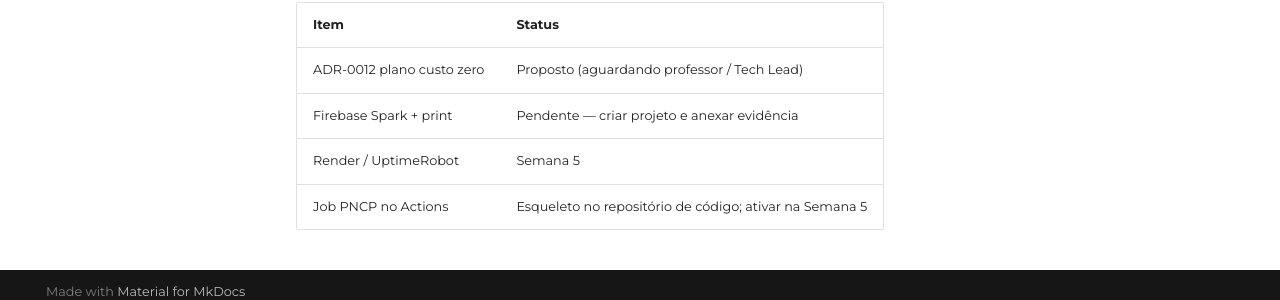
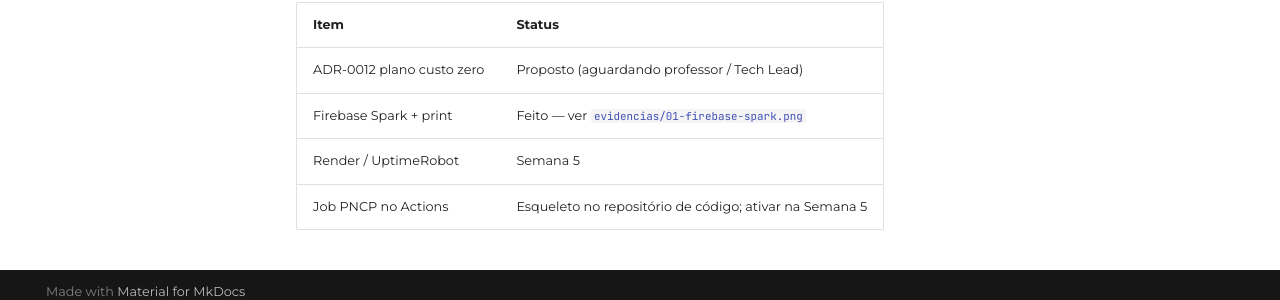
Before and after one commit to LicitaRad4r/documentation, an MkDocs documentation site: the page built from docs/finops/README.md, in a window 1280 px wide and 900 px high, scrolled down 974 px. Shown: the part 586-886 px from the top of the window. Built offline with MkDocs 1.6.1 and Material for MkDocs 9.7.7, drawn with Linux system fonts in a browser that asks for light colours; comment, search, counter and statistics services are not loaded.

Commit message:
docs(finops): evidencia Firebase Spark sem faturamento
Anexa o print do console (plano Spark, sem custos) e marca o item
Firebase como feito na tabela de status.

```diff
--- a/docs/finops/README.md
+++ b/docs/finops/README.md
@@ -12,7 +12,7 @@ Os arquivos ficam em [`evidencias/`](evidencias/README.md).
 
 | # | Serviço | O que o print deve mostrar | Arquivo sugerido |
 | - | ------- | -------------------------- | ---------------- |
-| 1 | Firebase | Projeto no plano **Spark**; **sem** conta de faturamento / Blaze | `evidencias/01-firebase-spark.png` |
+| 1 | Firebase | Projeto no plano **Spark**; **sem** conta de faturamento / Blaze | [`evidencias/01-firebase-spark.png`](evidencias/01-firebase-spark.png) ✅ |
 | 2 | Render | Workspace no plano **Free**; sem cartão | `evidencias/02-render-free.png` *(Semana 5)* |
 | 3 | GitHub Actions | Uso dentro da cota gratuita | `evidencias/03-github-actions.png` *(quando o job existir)* |
 | 4 | UptimeRobot | Plano gratuito, sem cartão | `evidencias/04-uptime-robot.png` *(Semana 5)* |
@@ -40,6 +40,6 @@ Até a Semana 4, o item **1 (Firebase Spark)** é o prioritário.
 | Item | Status |
 | ---- | ------ |
 | ADR-0012 plano custo zero | Proposto (aguardando professor / Tech Lead) |
-| Firebase Spark + print | Pendente — criar projeto e anexar evidência |
+| Firebase Spark + print | Feito — ver [`evidencias/01-firebase-spark.png`](evidencias/01-firebase-spark.png) |
 | Render / UptimeRobot | Semana 5 |
 | Job PNCP no Actions | Esqueleto no repositório de código; ativar na Semana 5 |
```
Also changed, not shown: docs/finops/evidencias/01-firebase-spark.png (added).
